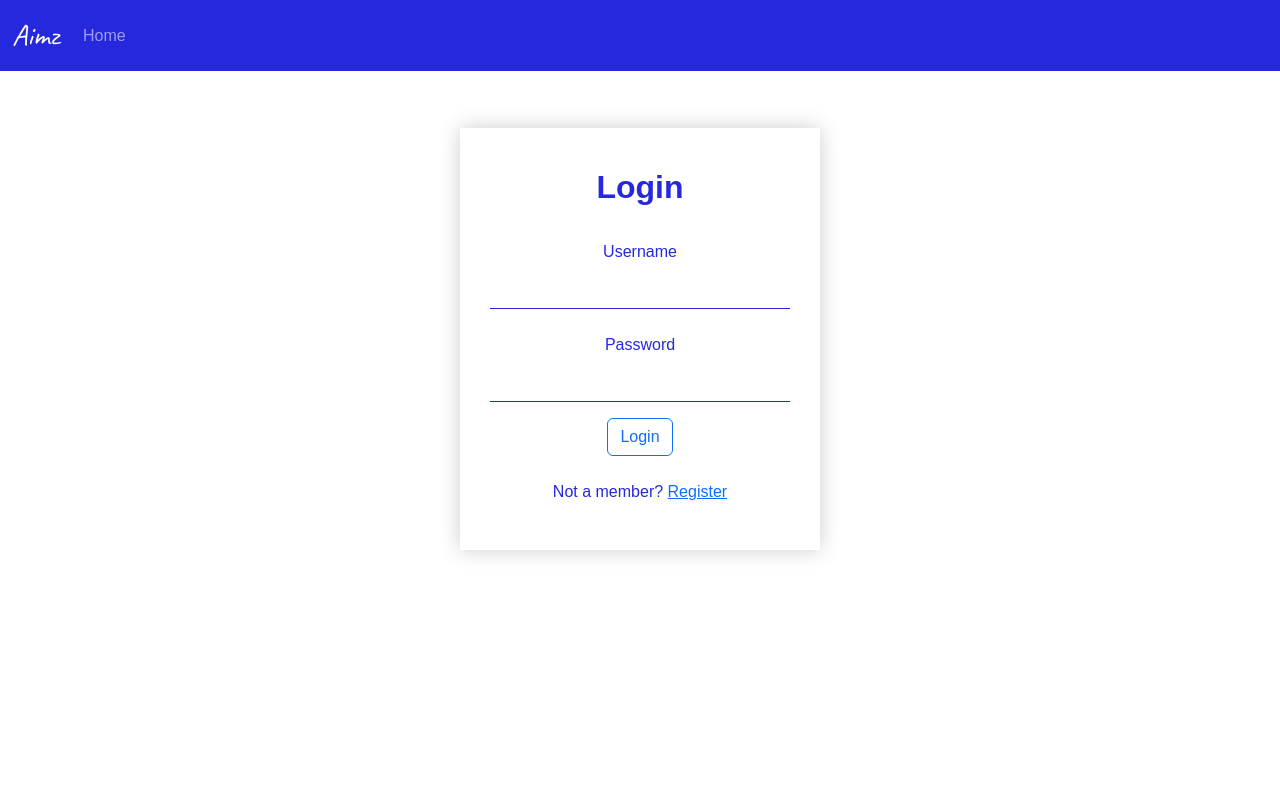
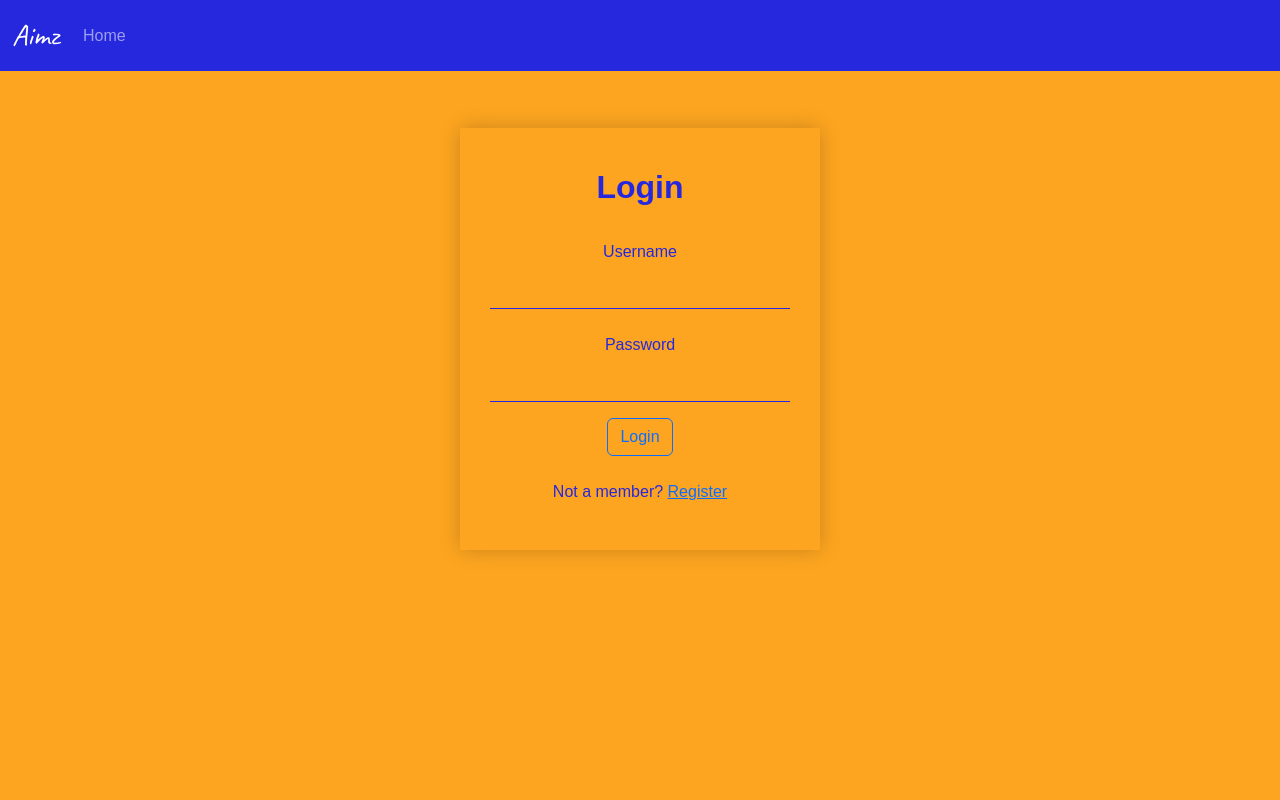
Before and after one commit to ARulinski/Aimz, a Django app: page /members/login_user in a window 1280 px wide. Run offline with Django 5.2, Linux system fonts and the light colour scheme; some libraries are stand-ins or nearby versions; some web fonts are replaced.

Commit message:
background

```diff
--- a/tracker/templates/tracker/layout.html
+++ b/tracker/templates/tracker/layout.html
@@ -32,7 +32,7 @@
   font-family: "Bebas Neue", sans-serif;
   background-repeat: no-repeat;
   background-size: cover;
-  background: rgb(255, 255, 255);
+  background: rgb(253, 165, 32);
   justify-content: center;
   align-items: center;
   height: 100vh;
```
